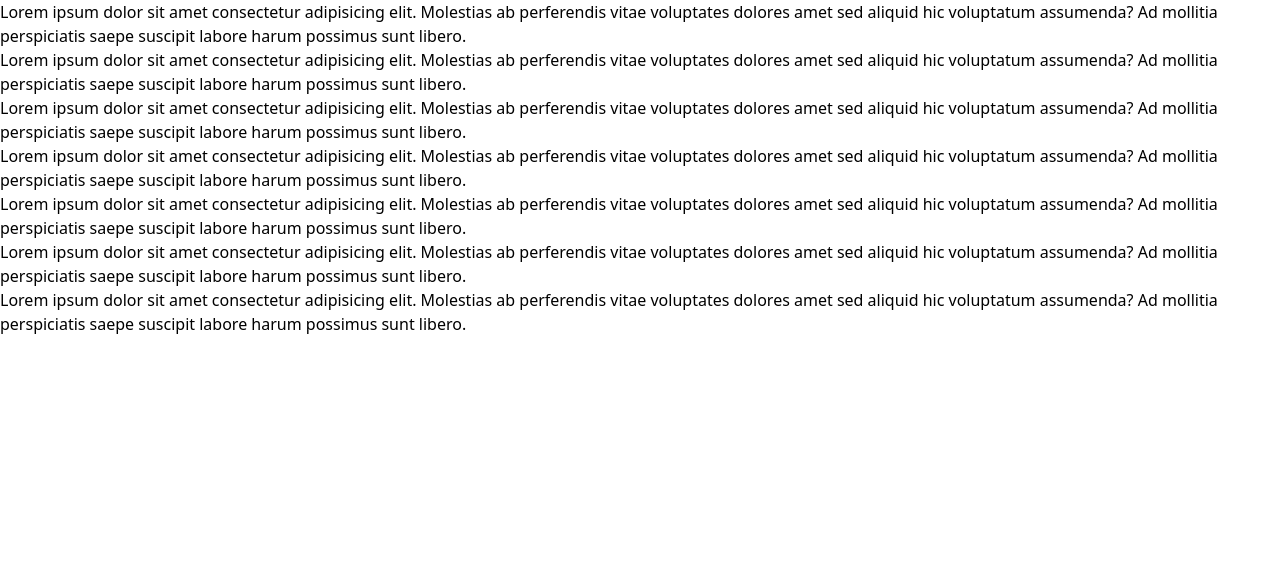
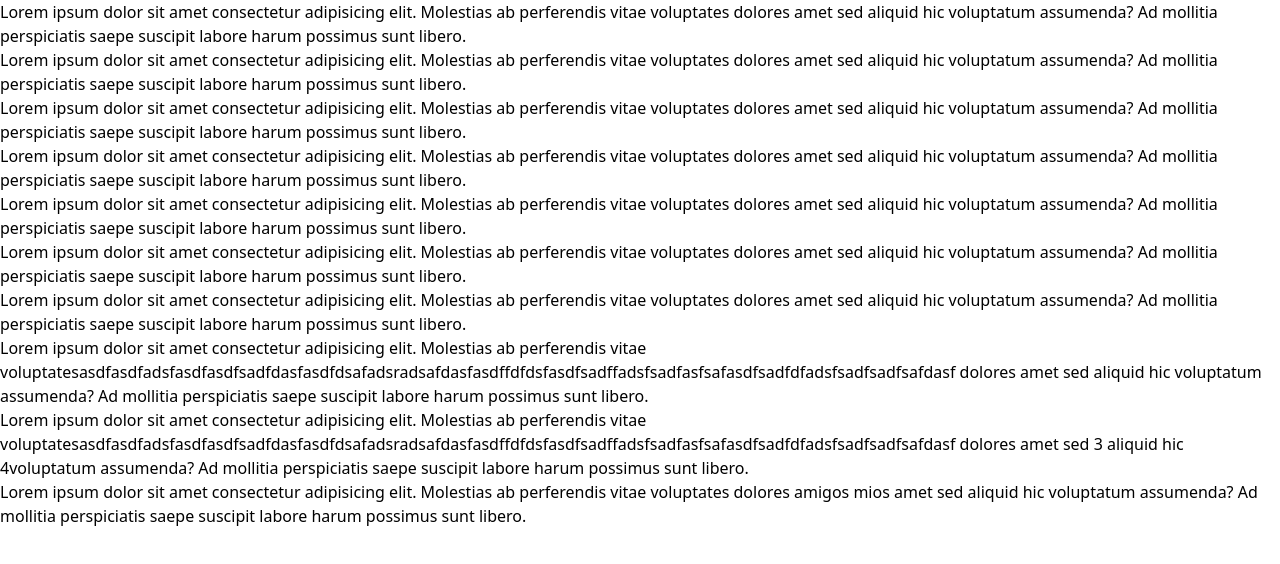
Before and after one commit to dpacoria21/learning-tailwindCSS, a React (Vite) app: page / in a window 1280 px wide. Shown: the top 564 px of the page. Built offline with nearby package versions, Linux system fonts and the light colour scheme.

Commit message:
Se trabajo con text-indent, vertical align, text-overflow y text-transform

```diff
--- a/src/components/texts/TextStyles.jsx
+++ b/src/components/texts/TextStyles.jsx
@@ -5,26 +5,45 @@
     <>
         <section className='flex flex-col items-center w-full space-y-10 bg-slate-400 py-5'>
             <div className='w-3/4 bg-gray-200 rounded-md py-8 px-4'>
-                <p className='text-left  text-fuchsia-400 underline decoration-black decoration-wavy underline-offset-8'>Lorem ipsum dolor sit amet consectetur adipisicing elit. Molestias ab perferendis vitae voluptates dolores amet sed aliquid hic voluptatum assumenda? Ad mollitia perspiciatis saepe suscipit labore harum possimus sunt libero.</p>
+                <p className='text-left  text-fuchsia-400 underline decoration-black decoration-wavy underline-offset-8 uppercase'>Lorem ipsum dolor sit amet consectetur adipisicing elit. Molestias ab perferendis vitae voluptates dolores amet sed aliquid hic voluptatum assumenda? Ad mollitia perspiciatis saepe suscipit labore harum possimus sunt libero.</p>
             </div>
+
             <div className='w-3/4 bg-gray-200 rounded-md py-8 px-4 text-slate-400 no-underline'>
-                <p className='text-center'>Lorem ipsum dolor sit amet consectetur adipisicing elit. Molestias ab perferendis vitae voluptates dolores amet sed aliquid hic voluptatum assumenda? Ad mollitia perspiciatis saepe suscipit labore harum possimus sunt libero.</p>
+                <p className='text-center lowercase'>Lorem ipsum dolor sit amet consectetur adipisicing elit. Molestias ab perferendis vitae voluptates dolores amet sed aliquid hic voluptatum assumenda? Ad mollitia perspiciatis saepe suscipit labore harum possimus sunt libero.</p>
             </div>
+
             <div className='w-3/4 bg-gray-200 rounded-md py-8 px-4 text-transparent'>
                 <p className='text-right'>Lorem ipsum dolor sit amet consectetur adipisicing elit. Molestias ab perferendis vitae voluptates dolores amet sed aliquid hic voluptatum assumenda? Ad mollitia perspiciatis saepe suscipit labore harum possimus sunt libero.</p>
             </div>
+
             <div className='w-3/4 bg-gray-200 rounded-md py-8 px-4 '>
                 <p className='text-justify text-teal-400 underline decoration-double decoration-2 underline-offset-4'>Lorem ipsum dolor sit amet consectetur adipisicing elit. Molestias ab perferendis vitae voluptates dolores amet sed aliquid hic voluptatum assumenda? Ad mollitia perspiciatis saepe suscipit labore harum possimus sunt libero.</p>
             </div>
+
             <div className='w-3/4 bg-gray-200 rounded-md py-8 px-4 '>
-                <p className='text-start text-blue-500 overline decoration-green-600/70 decoration-dashed decoration-4'>Lorem ipsum dolor sit amet consectetur adipisicing elit. Molestias ab perferendis vitae voluptates dolores amet sed aliquid hic voluptatum assumenda? Ad mollitia perspiciatis saepe suscipit labore harum possimus sunt libero.</p>
+                <p className='text-start text-blue-500 indent-8 overline decoration-green-600/70 decoration-dashed decoration-4 normal-case'>Lorem ipsum dolor sit amet consectetur adipisicing elit. Molestias ab perferendis vitae voluptates dolores amet sed aliquid hic voluptatum assumenda? Ad mollitia perspiciatis saepe suscipit labore harum possimus sunt libero.</p>
             </div>
+
             <div className='w-3/4 bg-gray-200 rounded-md py-8 px-4'>
-                <p className='text-end text-amber-400 line-through decoration-red-500 decoration-dotted decoration-8'>Lorem ipsum dolor sit amet consectetur adipisicing elit. Molestias ab perferendis vitae voluptates dolores amet sed aliquid hic voluptatum assumenda? Ad mollitia perspiciatis saepe suscipit labore harum possimus sunt libero.</p>
+                <p className='text-end text-amber-400 line-through decoration-red-500 decoration-dotted decoration-8 capitalize'>Lorem ipsum dolor sit amet consectetur adipisicing elit. Molestias ab perferendis vitae voluptates dolores amet sed aliquid hic voluptatum assumenda? Ad mollitia perspiciatis saepe suscipit labore harum possimus sunt libero.</p>
             </div>
+
             <div className='w-3/4 bg-gray-200 rounded-md py-8 px-4 '>
-                <p className='text-end text-emerald-400 hover:underline '>Lorem ipsum dolor sit amet consectetur adipisicing elit. Molestias ab perferendis vitae voluptates dolores amet sed aliquid hic voluptatum assumenda? Ad mollitia perspiciatis saepe suscipit labore harum possimus sunt libero.</p>
+                <p className='text-end text-emerald-400 hover:underline truncate'>Lorem ipsum dolor sit amet consectetur adipisicing elit. Molestias ab perferendis vitae voluptates dolores amet sed aliquid hic voluptatum assumenda? Ad mollitia perspiciatis saepe suscipit labore harum possimus sunt libero.</p>
             </div>
+
+            <div className='w-3/4 bg-gray-200 rounded-md py-8 px-4 '>
+                <p className='text-end text-emerald-400 hover:underline text-ellipsis overflow-hidden'>Lorem ipsum dolor sit amet consectetur adipisicing elit. Molestias ab perferendis vitae voluptatesasdfasdfadsfasdfasdfsadfdasfasdfdsafadsradsafdasfasdffdfdsfasdfsadffadsfsadfasfsafasdfsadfdfadsfsadfsadfsafdasf dolores amet sed aliquid hic voluptatum assumenda? Ad mollitia perspiciatis saepe suscipit labore harum possimus sunt libero.</p>
+            </div>
+
+            <div className='w-3/4 bg-gray-200 rounded-md py-8 px-4 '>
+                <p className='text-end text-emerald-400 hover:underline text-clip overflow-hidden'>Lorem ipsum dolor sit amet consectetur adipisicing elit. Molestias ab perferendis vitae voluptatesasdfasdfadsfasdfasdfsadfdasfasdfdsafadsradsafdasfasdffdfdsfasdfsadffadsfsadfasfsafasdfsadfdfadsfsadfsadfsafdasf dolores amet sed <span className='align-super'>3</span> aliquid hic <span className='align-sub'>4</span>voluptatum assumenda? Ad mollitia perspiciatis saepe suscipit labore harum possimus sunt libero.</p>
+            </div>
+
+            <div className='w-3/4 bg-gray-200 rounded-md py-8 px-4'>
+                <p className='text-end text-amber-400 line-through decoration-red-500 capitalize'>Lorem ipsum dolor sit amet consectetur adipisicing elit. Molestias ab perferendis vitae voluptates dolores <span className='align-text-middle'>amigos mios</span> amet sed aliquid hic voluptatum assumenda? Ad mollitia perspiciatis saepe suscipit labore harum possimus sunt libero.</p>
+            </div>
+
         </section>
 
     </>
```
